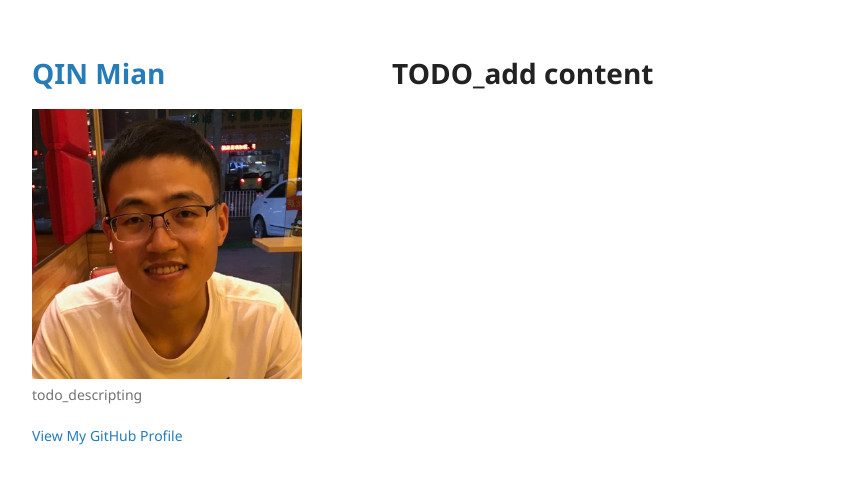
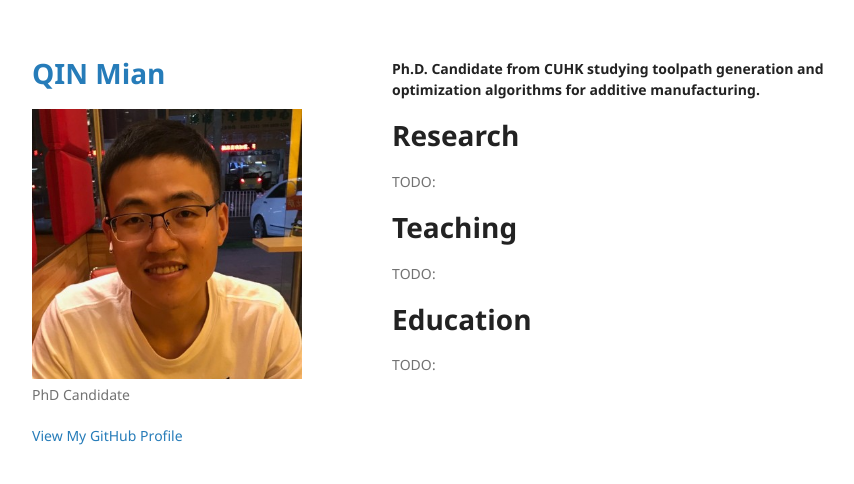
Before and after one commit to mqincuhk/mqincuhk.github.io, a Jekyll site: the page built from index.md, in a window 1280 px wide. Shown: the top 484 px of the page, without its empty margins (178-1032 px from the left). Built offline with Jekyll 4.4.1, drawn with Linux system fonts in a browser that asks for light colours; our own code applies the rules of GitHub Pages for plain Markdown files.

Commit message:
add information

```diff
--- a/_config.yml
+++ b/_config.yml
@@ -1,6 +1,6 @@
 title: QIN Mian
 logo: /assets/img/photo.jpg
-description: todo_descripting
+description: PhD Candidate
 show_downloads: False
 google_analytics:
 theme: jekyll-theme-minimal
--- a/index.md
+++ b/index.md
@@ -2,4 +2,15 @@
 layout: default
 ---
 
-# TODO_add content
+**Ph.D. Candidate from CUHK studying toolpath generation and optimization algorithms for additive manufacturing.**
+
+# Research
+TODO:
+
+
+# Teaching
+TODO:
+
+
+# Education
+TODO:
```
Also changed, not shown: thumbnail.png (deleted).
